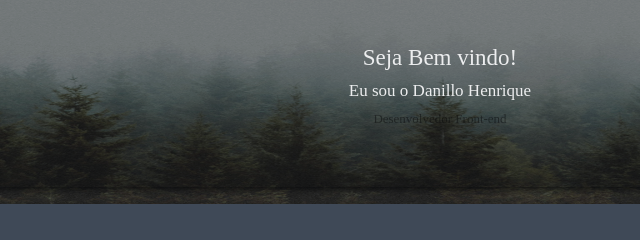
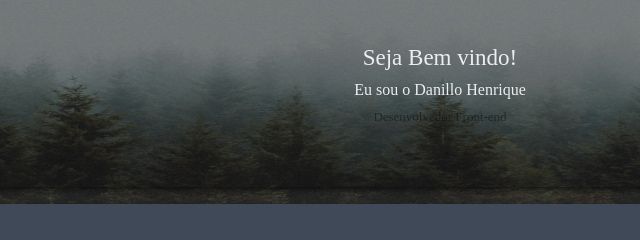
Before and after one commit to Danillohz/old-portifolio, a plain HTML site: page index.html in a window 1280 px wide. Shown: the part 389-629 px from the top of the page, 200-840 px from the left. Drawn offline with nearby package versions, Linux system fonts and the light colour scheme.

Commit message:
att min 0.3

```diff
--- a/estilos/style.css
+++ b/estilos/style.css
@@ -151,9 +151,9 @@ div#textBemvindo{
 div#textEu{
     position: relative;
     color: white;
-    font-size: 17px;
+    font-size: 16px;
     padding-top: 1%;
-    width: 250px;
+    width: 240px;
     margin: auto;
     text-align: center;
 
```
